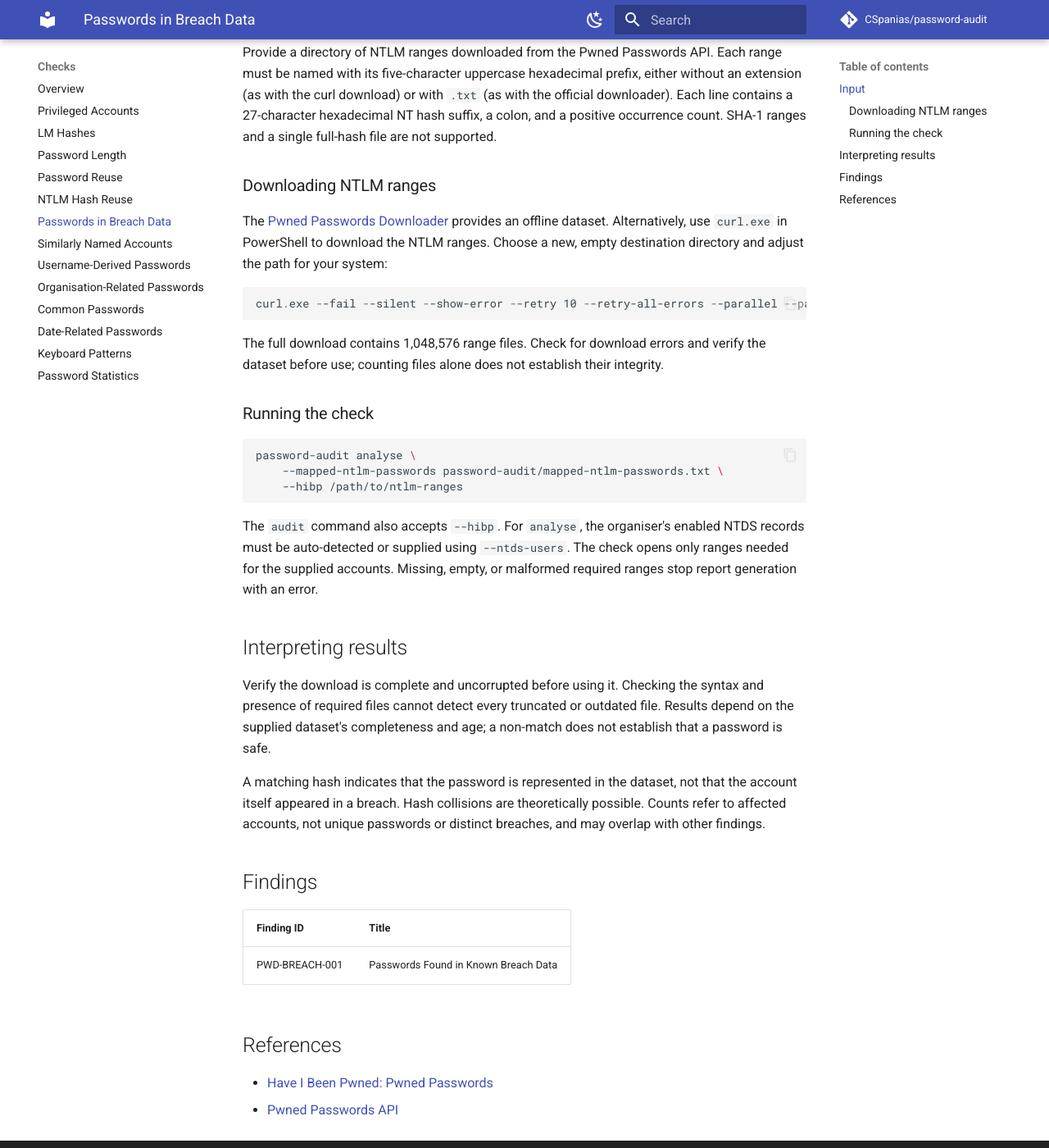
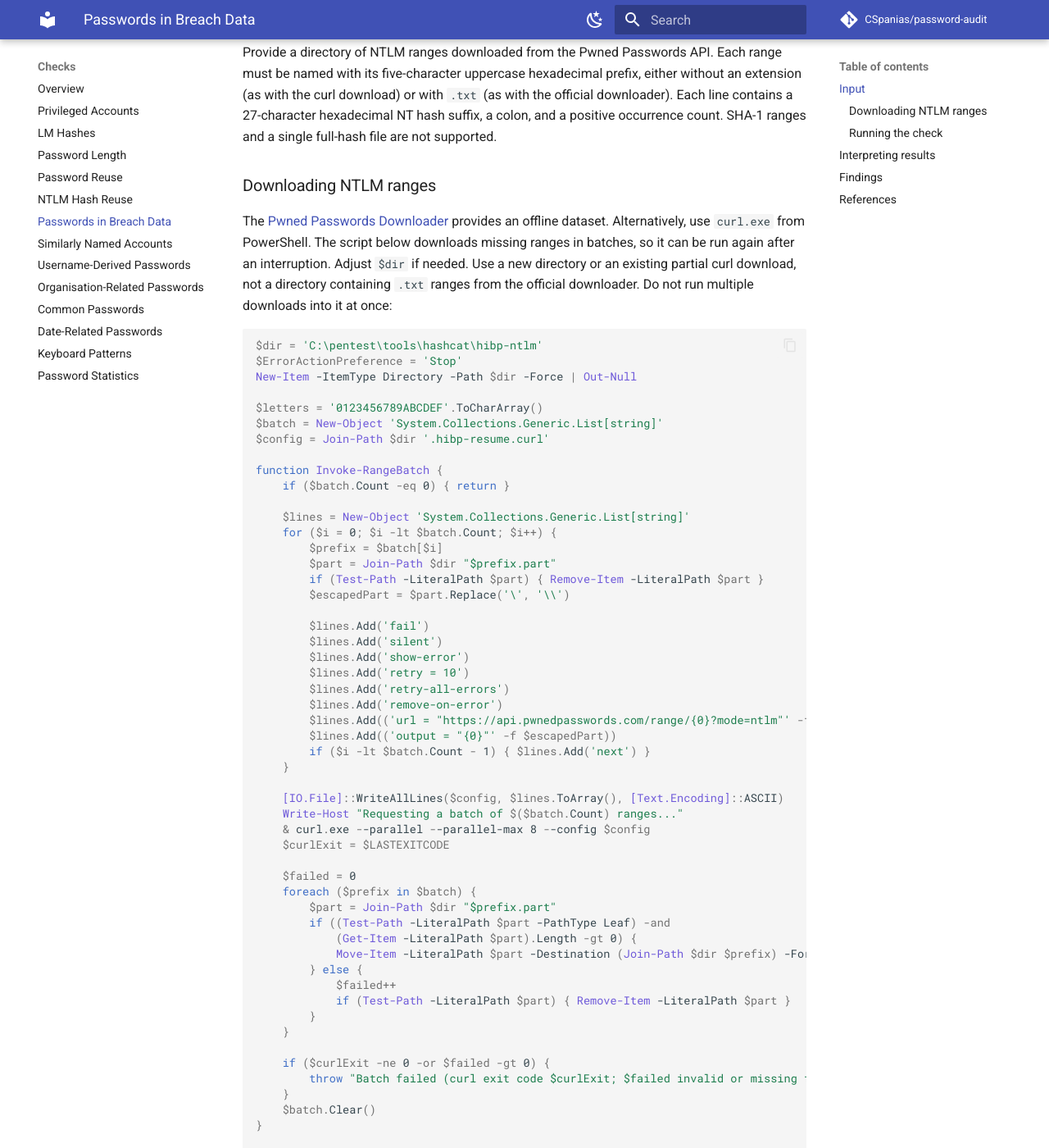
Before and after one commit to CSpanias/password-audit, an MkDocs documentation site: the page built from docs/checks/breached-passwords.md, in a window 1280 px wide and 1400 px high, scrolled down 344 px. Shown: the whole window at 82% size. Built offline with MkDocs 1.6.1 and Material for MkDocs 9.7.7, drawn with Linux system fonts in a browser that asks for light colours; comment, search, counter and statistics services are not loaded; some of the changed text lies outside the part shown.

Commit message:
Improved HIBP download and error handling.
Co-authored-by: Copilot <223556219+Copilot@users.noreply.github.com>

````diff
--- a/docs/checks/breached-passwords.md
+++ b/docs/checks/breached-passwords.md
@@ -16,17 +16,90 @@ SHA-1 ranges and a single full-hash file are not supported.
 ### Downloading NTLM ranges
 
 The [Pwned Passwords Downloader](https://github.com/HaveIBeenPwned/PwnedPasswordsDownloader#what-is-haveibeenpwned-downloader)
-provides an offline dataset. Alternatively, use `curl.exe` in PowerShell to
-download the NTLM ranges. Choose a new, empty destination directory and
-adjust the path for your system:
+provides an offline dataset. Alternatively, use `curl.exe` from PowerShell.
+The script below downloads missing ranges in batches, so it can be run again
+after an interruption. Adjust `$dir` if needed. Use a new directory or an
+existing partial curl download, not a directory containing `.txt` ranges from
+the official downloader. Do not run multiple downloads into it at once:
 
 ```powershell
-curl.exe --fail --silent --show-error --retry 10 --retry-all-errors --parallel --parallel-max 20 --output 'C:\tools\hashcat\hibp-ntlm\#1#2#3#4#5' 'https://api.pwnedpasswords.com/range/{0,1,2,3,4,5,6,7,8,9,A,B,C,D,E,F}{0,1,2,3,4,5,6,7,8,9,A,B,C,D,E,F}{0,1,2,3,4,5,6,7,8,9,A,B,C,D,E,F}{0,1,2,3,4,5,6,7,8,9,A,B,C,D,E,F}{0,1,2,3,4,5,6,7,8,9,A,B,C,D,E,F}?mode=ntlm'
+$dir = 'C:\pentest\tools\hashcat\hibp-ntlm'
+$ErrorActionPreference = 'Stop'
+New-Item -ItemType Directory -Path $dir -Force | Out-Null
+
+$letters = '0123456789ABCDEF'.ToCharArray()
+$batch = New-Object 'System.Collections.Generic.List[string]'
+$config = Join-Path $dir '.hibp-resume.curl'
+
+function Invoke-RangeBatch {
+    if ($batch.Count -eq 0) { return }
+
+    $lines = New-Object 'System.Collections.Generic.List[string]'
+    for ($i = 0; $i -lt $batch.Count; $i++) {
+        $prefix = $batch[$i]
+        $part = Join-Path $dir "$prefix.part"
+        if (Test-Path -LiteralPath $part) { Remove-Item -LiteralPath $part }
+        $escapedPart = $part.Replace('\', '\\')
+
+        $lines.Add('fail')
+        $lines.Add('silent')
+        $lines.Add('show-error')
+        $lines.Add('retry = 10')
+        $lines.Add('retry-all-errors')
+        $lines.Add('remove-on-error')
+        $lines.Add(('url = "https://api.pwnedpasswords.com/range/{0}?mode=ntlm"' -f $prefix))
+        $lines.Add(('output = "{0}"' -f $escapedPart))
+        if ($i -lt $batch.Count - 1) { $lines.Add('next') }
+    }
+
+    [IO.File]::WriteAllLines($config, $lines.ToArray(), [Text.Encoding]::ASCII)
+    Write-Host "Requesting a batch of $($batch.Count) ranges..."
+    & curl.exe --parallel --parallel-max 8 --config $config
+    $curlExit = $LASTEXITCODE
+
+    $failed = 0
+    foreach ($prefix in $batch) {
+        $part = Join-Path $dir "$prefix.part"
+        if ((Test-Path -LiteralPath $part -PathType Leaf) -and
+            (Get-Item -LiteralPath $part).Length -gt 0) {
+            Move-Item -LiteralPath $part -Destination (Join-Path $dir $prefix) -Force
+        } else {
+            $failed++
+            if (Test-Path -LiteralPath $part) { Remove-Item -LiteralPath $part }
+        }
+    }
+
+    if ($curlExit -ne 0 -or $failed -gt 0) {
+        throw "Batch failed (curl exit code $curlExit; $failed invalid or missing files). Rerun the script to resume."
+    }
+    $batch.Clear()
+}
+
+foreach ($a in $letters) {
+    foreach ($b in $letters) {
+        foreach ($c in $letters) {
+            foreach ($d in $letters) {
+                foreach ($e in $letters) {
+                    $prefix = "$a$b$c$d$e"
+                    if (-not (Test-Path -LiteralPath (Join-Path $dir $prefix) -PathType Leaf)) {
+                        $batch.Add($prefix)
+                        if ($batch.Count -ge 500) { Invoke-RangeBatch }
+                    }
+                }
+            }
+        }
+    }
+}
+Invoke-RangeBatch
+if (Test-Path -LiteralPath $config) { Remove-Item -LiteralPath $config }
 ```
 
-The full download contains 1,048,576 range files. Check for download errors
-and verify the dataset before use; counting files alone does not establish
-their integrity.
+The full download contains 1,048,576 range files. The script skips existing
+range files and writes new downloads to temporary `.part` files before moving
+them into place. If interrupted, run it again. Existing files are not verified
+and may include incomplete downloads from earlier attempts; for a reliable
+dataset, download them again into a new, empty directory. Counting files alone
+does not establish their integrity.
 
 ### Running the check
 
````
Also changed, not shown: 2 other files.
